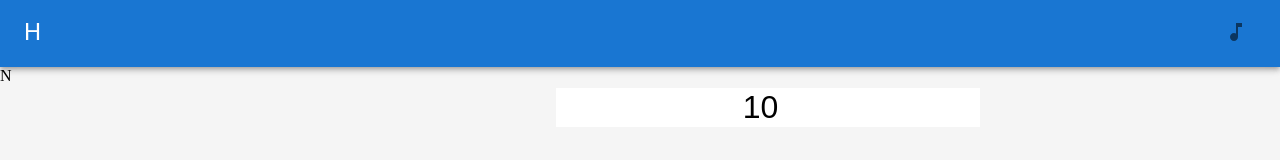
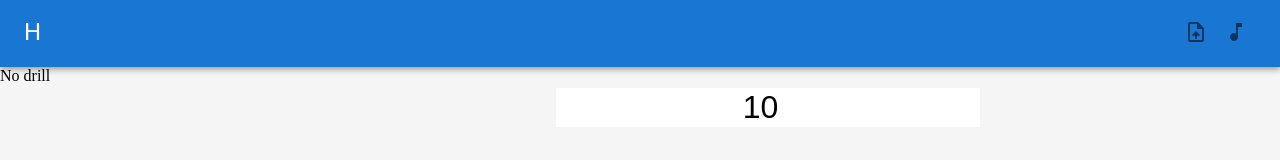
Before and after one commit to jcmsj/Ibuki, a React (Vite) app: page / in a window 1280 px wide. Shown: the top 160 px of the page. Built offline with nearby package versions, Linux system fonts and the light colour scheme.

Commit message:
Feat: Use reducer in RoutineProvider. Add carousel. WIP: Syncing

```diff
--- a/src/App.tsx
+++ b/src/App.tsx
@@ -7,16 +7,24 @@ import { InputMX } from './mx/InputMX'
 import { PlayerProvider } from './counter/PlayerProvider'
 import Watcher from './counter/Watcher'
 import { MXProvider } from './mx/MXProvider'
+import RoutineProvider from './routine/RoutineProvider'
+import RoutineLoader from './routine/Loader'
+import DefaultDrillNav from './routine/Drill'
+import Carousel from './carousel/Carousel'
 function App() {
 
   return <>
     <Theme>
-      <TopBar title="H">
-        <MXProvider>
-          <InputMX />
-        </MXProvider>
-      </TopBar>
-      <nav>N</nav>
+      <RoutineProvider>
+        <TopBar title="H">
+          <RoutineLoader />
+          <MXProvider>
+            <InputMX />
+          </MXProvider>
+        </TopBar>
+        <nav>
+          <DefaultDrillNav />
+        </nav>
       <main>
         <CounterProvider initial={10}>
           <PlayerProvider>
@@ -24,7 +32,9 @@ function App() {
             <InputTimer />
           </PlayerProvider>
         </CounterProvider>
+        <Carousel />
       </main>
+      </RoutineProvider>
       <footer>F</footer>
     </Theme>
   </>
--- /dev/null
+++ b/src/carousel/Carousel.tsx
@@ -0,0 +1,26 @@
+import { useRoutineContext } from "../routine/RoutineProvider"
+import { Item } from "../routine/types"
+import "./carousel.sass"
+
+export default function Carousel() {
+    const { state } = useRoutineContext()
+    return <div id="carousel">
+        {state.drill?.items.map((item, i) =>
+            <Slide item={item}
+                key={item.name}
+                active={i == state.itemIndex}
+            />)
+        }
+    </div>
+}
+
+export function Slide({ item, active = false }: { item?: Item, active?: boolean }) {
+    return <figure>
+        <img
+            // @ts-ignore warns with the usage of active attribute
+            active={active ? "active" : undefined}
+            src={item?.media}
+            alt={item?.name}
+        />
+    </figure>
+}
--- /dev/null
+++ b/src/carousel/carousel.sass
@@ -0,0 +1,17 @@
+#carousel
+    align-items: center
+    display: flex
+    flex-direction: column
+
+figure
+    position: fixed
+    display: flex
+    justify-content: center
+    margin: 0
+    padding: 0
+    img
+        opacity: 0
+        height: 71dvh //arbitrary value as img overflows-y with normal means. This makes it the same height as #carousel
+        &[active]
+            opacity: 1
+            transition: opacity 300ms 100ms
--- a/src/layout.sass
+++ b/src/layout.sass
@@ -4,9 +4,9 @@ body
     margin: 0
     padding: 0
     height: 100dvh
-
+    width: 100dvw
 /* .MuiAppBar-root
-    background: inherit !important */
+ background: inherit !important */
 
 @media (prefers-color-scheme: dark)
     body
@@ -30,3 +30,5 @@ nav
 
 main
     grid-column: 2/-1
+    display: grid
+    grid-template-rows: auto 1fr
--- /dev/null
+++ b/src/routine/Drill.tsx
@@ -0,0 +1,85 @@
+import { Drill, Item } from "./types";
+import { List, ListItemButton, ListItemText, MenuItem, Select } from "@mui/material";
+import { useRoutineContext } from "./RoutineProvider";
+import { Tabs, Tab, NativeSelect } from "@mui/material"
+import { useEffect, useState } from "react";
+export interface DrillProps {
+    drill: Drill
+}
+export function DrillNav({ drill }: DrillProps) {
+    const {dispatch} = useRoutineContext()
+    const [active, setActive] = useState(0)
+    const onChange = (e: React.SyntheticEvent, n: number) => {
+        setActive(n);
+    };
+
+    useEffect(() => {
+        /*
+        TODO: Decide whether to reset from 0
+        if (drill.items.length < active) {
+        } */
+        setActive(0)
+    }, [drill])
+    return <>
+        {/*
+        TODO: For Mobile Layout
+        <Select
+            value={active}
+            variant="filled"
+            onChange={e => setActive(e.target.value as number)}
+            fullWidth={true}
+            style={{width:"100%"}}
+        >
+            {drill.items.map((item, i) => <MenuItem
+                value={i}
+                key={item.name}
+            >
+                {item.name}
+            </MenuItem>)}
+        </Select> */}
+        <Tabs
+            value={active}
+            onChange={onChange}
+            orientation="vertical"
+            TabIndicatorProps={{ style: { left: 2 } }}
+        >
+            {drill.items.map(item => <Tab
+                onClick={e => {dispatch({item}); e.stopPropagation()}}
+                label={item.name}
+                key={item.name}
+            />)}
+        </Tabs>
+    </>
+}
+
+export default function DefaultDrillNav() {
+    const { state } = useRoutineContext()
+
+    if (state.routine && state.drill) {
+        return <DrillNav
+            drill={state.drill}
+        />
+    }
+
+    return <>
+        No drill
+    </>
+}
+export interface ItemProps {
+    item: Item
+}
+
+export function ItemUI({ item }: ItemProps) {
+    return <ListItemButton
+        onClick={e => console.log(item.media)}
+        sx={theme => ({
+            color: theme.palette.text.primary,
+            backgroundColor: theme.palette.mode == "dark" ? "#191919" : "auto",
+        })}
+
+    >
+        <ListItemText>
+            {item.name}
+        </ListItemText>
+    </ListItemButton>
+}
--- /dev/null
+++ b/src/routine/Loader.tsx
@@ -0,0 +1,16 @@
+import { UploadFile } from "@mui/icons-material";
+import { IconButton } from "@mui/material";
+import { useRoutineContext } from "./RoutineProvider";
+import mockData from "../sample/routine.json";
+
+export default function Loader() {
+    const {dispatch} = useRoutineContext();
+
+    function onClick(e:any) {
+        //TODO: File select like MXInput
+        dispatch({routine:mockData})
+    }
+    return <IconButton onClick={onClick}>
+        <UploadFile />
+    </IconButton>;
+}
--- a/src/routine/RoutineProvider.tsx
+++ b/src/routine/RoutineProvider.tsx
@@ -1,22 +1,79 @@
-import { createContext, Dispatch, PropsWithChildren, SetStateAction, useContext, useState } from "react";
+import { createContext, PropsWithChildren, useContext, useReducer } from "react";
 import NoProviderError from "../lib/NoProviderError";
-import { Routine } from "./types";
+import { Drill, Item, Routine } from "./types";
 
-export interface RoutineContextProps {
+export interface RoutineState {
     routine?: Routine,
-    setRoutine:Dispatch<SetStateAction<Routine | undefined>>
+    drill?: Drill,
+    item?: Item
+    itemIndex?: number
 }
-export const RoutineContext = createContext<RoutineContextProps | undefined>(undefined)
+export const routineContext = createContext<RoutineContext | undefined>(undefined)
+
+export interface RoutineContext {
+    state: RoutineState;
+    dispatch: React.Dispatch<ActionProps>;
+}
 
 export function useRoutineContext() {
-    return NoProviderError.unless("Routine context", useContext(RoutineContext))
+    return NoProviderError.unless("Routine context", useContext(routineContext))
 }
 
+
+interface Position {
+    drill?: string | number;
+    item?: number;
+}
+
+interface NextFlow {
+    drill?: boolean;
+    item?: boolean;
+}
+
+export interface ActionProps {
+    drill?: Drill;
+    item?: Item;
+    routine?: Routine;
+    at?: Position;
+    next?: NextFlow;
+}
+
+/**
+ * @TODO Document priority
+ */
+function reducer(state: RoutineState, action: ActionProps) {
+
+    if (action.drill) {
+        return { ...state, drill: action.drill }
+    }
+
+    if (action.item) {
+        const i = state.drill?.items.indexOf(action.item);
+        console.log({i, item:action.item});
+
+        if (i) {
+            return { ...state, item: action.item, itemIndex: i }
+        }
+    }
+
+    if (action.routine) {
+        return {
+            routine: action.routine,
+            drill: action.routine.warmup,
+            item: action.routine.warmup.items[0],
+            itemIndex:0
+        }
+    }
+
+    //console.warn("Unhandled action");
+    //console.trace(action)
+    return state;
+}
 export default function RoutineProvider({ children }: PropsWithChildren) {
-    const [routine, setRoutine] = useState<Routine>()
-    return <RoutineContext.Provider
-        value={{routine, setRoutine}}
+    const [state, dispatch] = useReducer(reducer, {})
+    return <routineContext.Provider
+        value={{ state, dispatch }}
     >
         {children}
-    </RoutineContext.Provider>
+    </routineContext.Provider>
 }
--- a/public/sample/routine.json
+++ b/src/sample/routine.json
@@ -13,32 +13,32 @@
         "sets": 1,
         "items": [
             {
-                "name": "Side Stretches",
-                "media": "./circuit/lita-lewis-wide-toe-touch.gif"
+                "name": "Wide Toe Touch",
+                "media": "./sample/circuit/lita-lewis-wide-toe-touch.gif"
             },
             {
                 "name": "Knee hugs (L & R)",
-                "media": "./circuit/knee-hugs.gif"
+                "media": "./sample/circuit/knee-hugs.gif"
             },
             {
                 "name": "Cross body step kicks",
-                "media": "./circuit/cross-body-step-kicks.png"
+                "media": "./sample/circuit/cross-body-step-kicks.png"
             },
             {
                 "name": "Arm Circles (F & B)",
-                "media": "./circuit/arm-circles.gif"
+                "media": "./sample/circuit/arm-circles.gif"
             },
             {
                 "name": "Cross Arm stretch (L & R)",
-                "media": "./circuit/cross-arm-stretch.webp"
+                "media": "./sample/circuit/cross-arm-stretch.webp"
             },
             {
                 "name": "Side lunges",
-                "media": "./circuit/side-lunges.gif"
+                "media": "./sample/circuit/side-lunges.gif"
             },
             {
                 "name": "Leg Swings",
-                "media": "./circuit/leg-swings.gif"
+                "media": "./sample/circuit/leg-swings.gif"
             }
         ]
     },
@@ -57,7 +57,7 @@
                 },
                 {
                     "name": "Chest Presses",
-                    "media": "./circuit/chest-presses.png"
+                    "media": "./sample/circuit/chest-presses.png"
                 },
                 {
                     "name": "Squats",
@@ -65,7 +65,7 @@
                 },
                 {
                     "name": "Standing Bicep Curls",
-                    "media": "./circuit/bicep-curls.png"
+                    "media": "./sample/circuit/bicep-curls.png"
                 }
             ]
         }
@@ -76,19 +76,19 @@
         "items": [
             {
                 "name": "Knee-to-chest pose (L & R)",
-                "media": "./circuit/knee-to-chest-pose.webp"
+                "media": "./sample/circuit/knee-to-chest-pose.webp"
             },
             {
                 "name": "Seated Single-leg hamstring",
-                "media": "./circuit/seated-single-leg.gif"
+                "media": "./sample/circuit/seated-single-leg.gif"
             },
             {
                 "name": "Seated Forward Bend",
-                "media": "./circuit/seated-forward-bend.webp"
+                "media": "./sample/circuit/seated-forward-bend.webp"
             },
             {
                 "name": "Hip Flexors",
-                "media": "./circuit/hip-flexor.gif"
+                "media": "./sample/circuit/hip-flexor.gif"
             }
         ]
     }
```
Also changed, not shown: doc/features.md (+4 -4 lines), src/routine/types.ts (line endings or trailing spaces).
